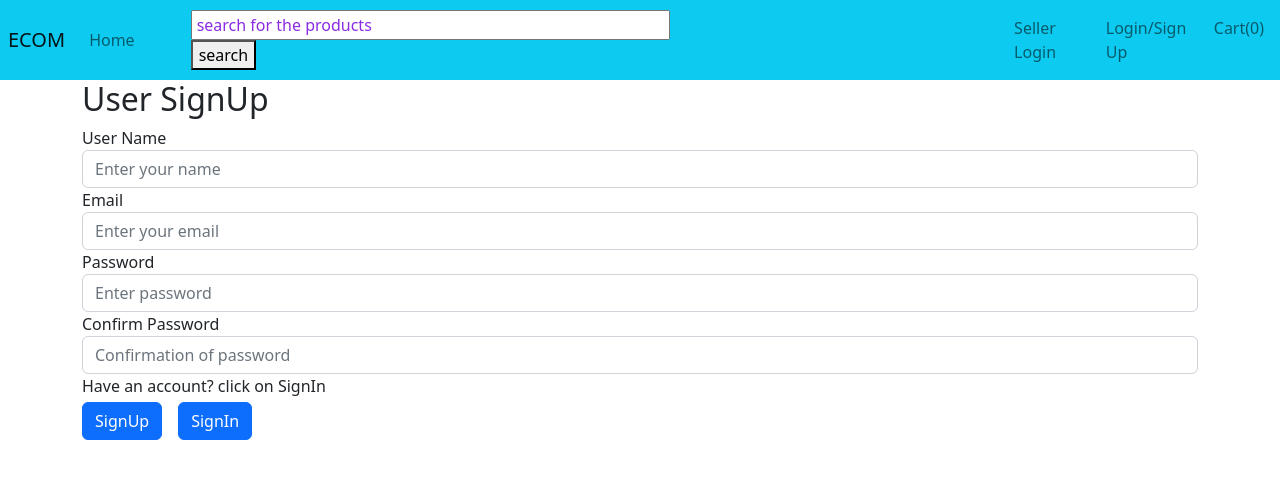
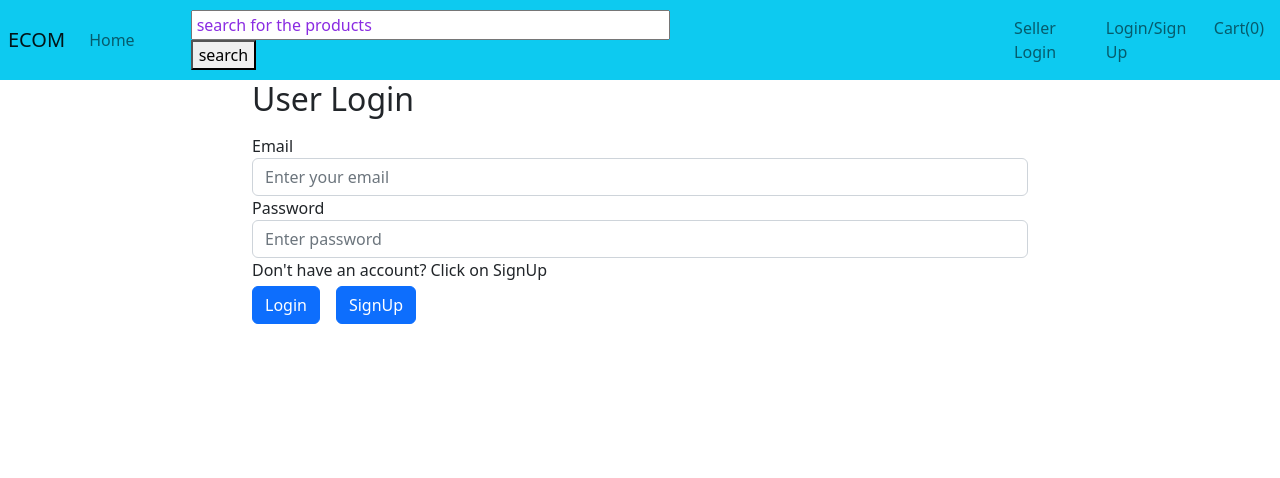
Before and after one commit to AKISHPOTHURI/Ecommerce.Poc, an Angular app: page /userauth in a window 1280 px wide. Shown: the top 478 px of the page. Built offline with nearby package versions, Linux system fonts and the light colour scheme.

Commit message:
custom validation

```diff
--- a/db.json
+++ b/db.json
@@ -20,6 +20,13 @@
       "password": "123",
       "confirmPassword": "123",
       "id": 3
+    },
+    {
+      "userName": "",
+      "email": "",
+      "password": "",
+      "confirmPassword": "",
+      "id": 4
     }
   ],
   "products": [
@@ -92,6 +99,13 @@
       "password": "abc@123",
       "confirmPassword": "abc@123",
       "id": 2
+    },
+    {
+      "userName": "",
+      "email": "",
+      "password": "A12345678a@",
+      "confirmPassword": ".get('confirmPassword')",
+      "id": 3
     }
   ]
 }
--- a/src/app/data-types.ts
+++ b/src/app/data-types.ts
@@ -1,7 +1,9 @@
 export interface signUp{
     name:string,
+    email:string,
     password:string,
-    email:string
+    confirmPassword:string
+
 }
 
 export interface login {
--- a/src/app/services/user.service.ts
+++ b/src/app/services/user.service.ts
@@ -1,16 +1,24 @@
 import { Injectable } from '@angular/core';
-import { signUp } from '../data-types';
+import { login, signUp } from '../data-types';
 import { Router } from '@angular/router';
+import { HttpClient } from '@angular/common/http';
 
 @Injectable({
   providedIn: 'root'
 })
 export class UserService {
 
-  constructor(private router:Router) { }
+  constructor(private router:Router, private http:HttpClient) { }
 
   userSignUp(user:signUp) {
-    console.warn(user)
+    this.http.post("http://localhost:3000/users",user,{observe:'response'})
+    .subscribe((result) => {
+      console.warn(result)
+      if (result) {
+        localStorage.setItem('user', JSON.stringify(result.body));
+        this.router.navigate(['/'])
+      }
+    })
   }
 
   userReload() {
@@ -18,4 +26,15 @@ export class UserService {
       this.router.navigate(['/']);
     }
   }
+
+  userLogin(user:login) {
+    this.http.get<login>(`http://localhost:3000/users?email=${user.email}&password=${user.password}`,
+    {observe:'response'})
+    .subscribe((result) => {
+      if (result && result.body) {
+        localStorage.setItem('user', JSON.stringify(result.body));
+        this.router.navigate(['/'])
+      }
+    });
+  }
 }
--- a/src/app/user-auth/user-auth.component.html
+++ b/src/app/user-auth/user-auth.component.html
@@ -1,40 +1,57 @@
 <div>
-    <div class="container" >
+    <div *ngIf="!showLogin" class="container" >
         <h2>User SignUp</h2>
-        <form [formGroup]="signUpForm" (ngSubmit)="userSignUp(signUpForm.value)">
+        <form [formGroup]="userSignUpForm" (ngSubmit)="userSignUp(userSignUpForm.value)">
             <div class="form-group">
                 <label>User Name</label>
-                <input type="text" formControlName="userName" placeholder="Enter your name" class="form-control">
+                <input [class.is-invalid]="userSignUpForm.get('userName')?.invalid && userSignUpForm.get('userName')?.touched" type="text" formControlName="userName" placeholder="Enter your name" class="form-control">
+                <div *ngIf="userSignUpForm.get('userName')?.invalid && userSignUpForm.get('userName')?.touched || userSignUpForm.get('userName')?.dirty ">
+                    <small *ngIf="userSignUpForm.get('userName')?.invalid" class="text-danger">user name is required</small>
+                </div>
+
             </div>
 
             <div class="form-group">
                 <label>Email</label>
-                <input type="email" formControlName="email" placeholder="Enter your email" class="form-control">
+                <input [class.is-invalid]="userSignUpForm.get('email')?.invalid && userSignUpForm.get('email')?.touched" type="email" formControlName="email" placeholder="Enter your email" class="form-control">
+                <div *ngIf="(userSignUpForm.get('email')?.invalid && userSignUpForm.get('email')?.touched) || userSignUpForm.get('email')?.dirty">
+                    <small *ngIf="userSignUpForm.get('email')?.errors?.required" class="text-danger">email is required</small>
+                    <small *ngIf="userSignUpForm.get('email')?.errors?.pattern" class="text-danger">Please provide a valid email address</small>
+                </div>
             </div>
 
             <div class="form-group">
                 <label>Password</label>
-                <input type="password" formControlName="password" placeholder="Enter password" class="form-control">
+                <input [class.is-invalid]="userSignUpForm.get('password')?.invalid && userSignUpForm.get('password')?.touched" type="password" formControlName="password" placeholder="Enter password" class="form-control">
+                <div *ngIf="userSignUpForm.get('password')?.invalid && userSignUpForm.get('password')?.touched  || userSignUpForm.get('password')?.dirty">
+                    <small *ngIf="userSignUpForm.get('password')?.errors?.required" class="text-danger">password required</small>
+                    <small *ngIf="userSignUpForm.get('password')?.errors?.pattern" class="text-danger">password should be 8 charasters combination of uppercase,lowercase,number and special charaster</small>
+                    <small *ngIf="userSignUpForm.get('password')?.errors?.minLength" class="text-danger">minimum 8 charasters</small>
+                </div>
             </div>
 
             <div class="form-group">
                 <label>Confirm Password</label>
-                <input type="text" formControlName="confirmPassword" placeholder="Confirmation of password" class="form-control">
+                <input [class.is-invalid]="userSignUpForm.get('confirmPassword')?.errors?.mismatch" type="text" formControlName="confirmPassword" placeholder="Confirmation of password" class="form-control">
+                <div *ngIf="userSignUpForm.get('confirmPassword')?.errors?.mismatch">
+                    <!-- <small *ngIf="userSignUpForm.get('confirmPassword')?.errors?.required" class="text-danger">confirmPassword required</small> -->
+                    <small *ngIf="userSignUpForm.get('confirmPassword')?.errors?.mismatch" class="text-danger">Password Mismatch</small>
+                </div>
             </div>
-            <a>Have an account? click on SignIn</a>
+            <a>Have an account? click on Login</a>
             <div>
                 <button class="btn btn-primary my-1">SignUp</button>
-                <button class="btn btn-primary my-1 ms-3">SignIn</button>
+                <button class="btn btn-primary my-1 ms-3" (click)="openLogin()">Login</button>
             </div>
 
         </form>
     </div>
     <!-- Login Form -->
 
-    <!-- <div class="container" *ngIf="showLogin">
-        <h2>Seller Login</h2>
-        <p class="text-danger">{{authError}}</p>
-        <form [formGroup]="signUpForm" (ngSubmit)="login(signUpForm.value)">
+    <div *ngIf="showLogin" class="container">
+        <h2>User Login</h2>
+        <p class="text-danger"></p>
+        <form [formGroup]="loginForm" (ngSubmit)="userLogin(loginForm.value)">
             <div class="form-group">
                 <label>Email</label>
                 <input type="email" formControlName="email" placeholder="Enter your email" class="form-control">
@@ -47,9 +64,9 @@
 
             <a>Don't have an account? Click on SignUp</a>
             <div>
-                <button class="btn btn-primary my-1">SignIn</button>
+                <button class="btn btn-primary my-1">Login</button>
                 <button class="btn btn-primary my-1 ms-3" (click)="openSignUp()">SignUp</button>
             </div>
         </form>
-    </div> -->
+    </div>
 </div>
--- a/src/app/user-auth/user-auth.component.scss
+++ b/src/app/user-auth/user-auth.component.scss
@@ -0,0 +1,3 @@
+:host ::ng-deep .container {
+    width: 50rem !important;
+}
--- a/src/app/user-auth/user-auth.component.ts
+++ b/src/app/user-auth/user-auth.component.ts
@@ -1,9 +1,10 @@
 import { Component, OnInit } from '@angular/core';
 import { UserService } from '../services/user.service';
-import { FormBuilder } from '@angular/forms';
+import { AbstractControl, FormBuilder, Validators } from '@angular/forms';
 import { HttpClient } from '@angular/common/http';
-import { signUp } from '../data-types';
+import { login, signUp } from '../data-types';
 import { Router } from '@angular/router';
+import { passwordValid } from '../validators/passwordMatch';
 
 @Component({
   selector: 'app-user-auth',
@@ -11,42 +12,41 @@ import { Router } from '@angular/router';
   styleUrls: ['./user-auth.component.scss']
 })
 export class UserAuthComponent implements OnInit {
+  // [x: string]: any;
 
+  showLogin:boolean = true;
   constructor(private user:UserService, private fb:FormBuilder, private http:HttpClient, private router:Router) { }
 
   ngOnInit(): void {
     this.user.userReload();
   }
 
-  signUpForm = this.fb.group({
-    userName:[''],
-    email:[''],
-    password:[''],
-    confirmPassword:['']
+  userSignUpForm = this.fb.group({
+    userName:['', [Validators.required]],
+    email:['', [Validators.required, Validators.pattern(/^[\w]{1,}[\w.+-]{0,}@[\w-]{1,}([.][a-zA-Z]{2,}|[.][\w-]{2,}[.][a-zA-Z]{2,})$/)]],
+    password:['', [Validators.required, Validators.pattern('(?=.*[a-z])(?=.*[A-Z])(?=.*[0-9])(?=.*[$@$!%*?&])[A-Za-z\d$@$!%*?&].{8,}')]],
+    confirmPassword:['', passwordValid]
     });
 
   loginForm = this.fb.group({
-    email:[''],
-    password:['']
+    email:['', [Validators.required]],
+    password:['', [Validators.required]]
   });
 
-    // openLogin(){
-    //   this.showLogin = true;
-    // }
+    openLogin(){
+      this.showLogin = true;
+    }
 
-    // openSignUp(){
-    //   this.showLogin = false;
-    // }
+    openSignUp(){
+      this.showLogin = false;
+    }
 
     userSignUp(user:signUp):void{
-      this.http.post("http://localhost:3000/users",user,{observe:'response'})
-      .subscribe((result) => {
-        console.warn(result)
-        if (result) {
-          localStorage.setItem('user', JSON.stringify(result.body));
-          this.router.navigate(['/'])
-        }
-      })
+      this.user.userSignUp(user);
+    }
+
+    userLogin(user:login) {
+      this.user.userLogin(user);
     }
 
     // login(data:login):void{
@@ -59,5 +59,8 @@ export class UserAuthComponent implements OnInit {
     //     }
     //   });
     // }
+    // get f(){
+    //   return this.openSignUp;
+    // }
 
 }
--- /dev/null
+++ b/src/app/validators/passwordMatch.ts
@@ -0,0 +1,13 @@
+import { AbstractControl } from "@angular/forms"
+
+export function passwordValid(control: AbstractControl): {[key: string]: boolean} | null {
+
+    let password:any = control.get(['password'])
+    let confirmPassword:any = control.get('confirmPassword')?.value;
+    console.log(password);
+
+    console.log(confirmPassword);
+
+
+    return (password && confirmPassword && password.value !== confirmPassword.value) ? {'mismatch': true}: null;
+}
```
